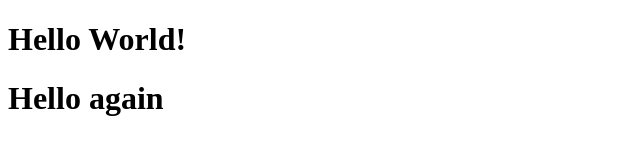
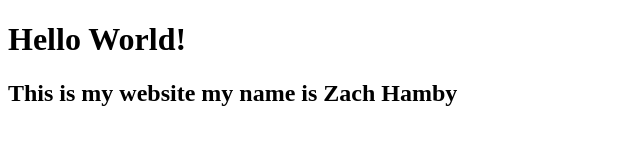
Before and after one commit to zhamby1/M01-SDEV255-GithubExample-FA26, a plain HTML site: page index.html in a window 1280 px wide. Shown: the whole page, without its empty margins (0-640 px from the left). Drawn offline with Linux system fonts and the light colour scheme.

Commit message:
added the website message - zh

```diff
--- a/index.html
+++ b/index.html
@@ -7,7 +7,7 @@
 </head>
 <body>
     <h1>Hello World!</h1>
-    <h1>Hello again</h1>
+    <h2>This is my website my name is Zach Hamby </h2>
 
 </body>
 </html>
```
